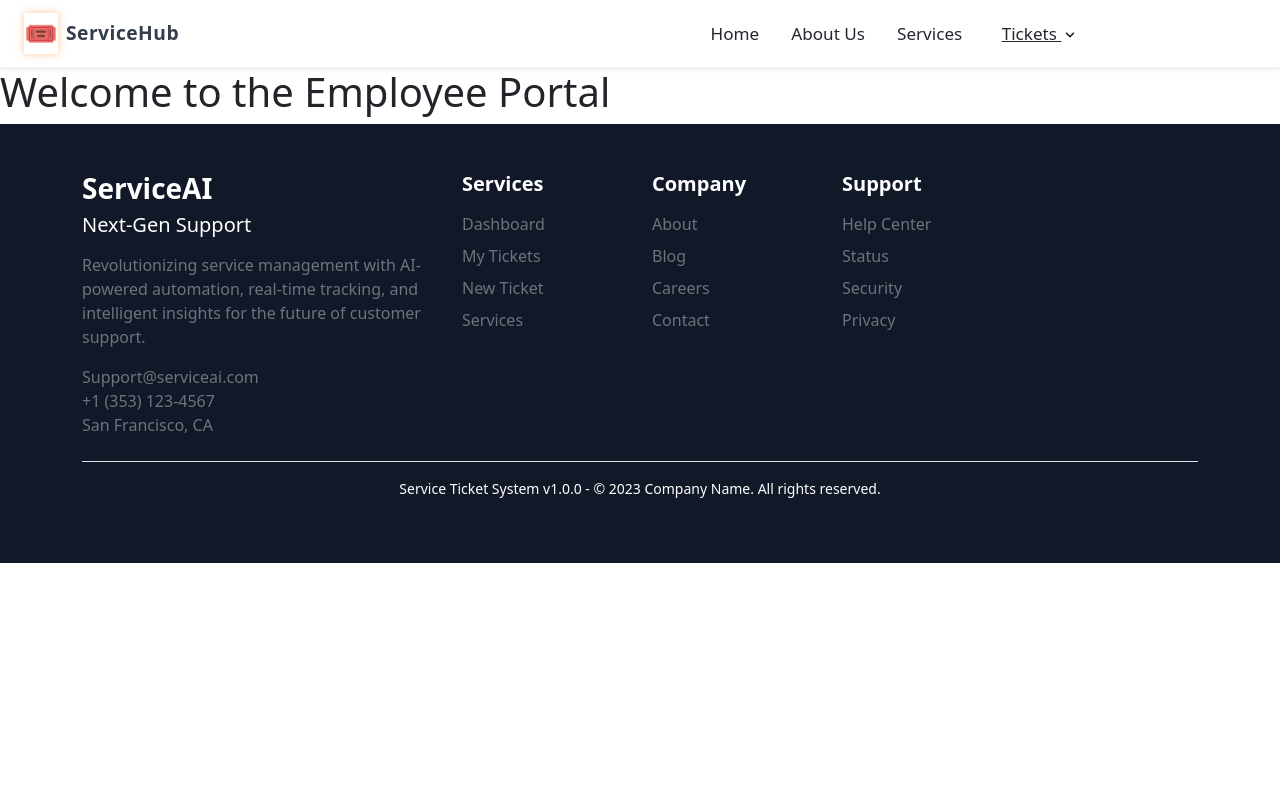
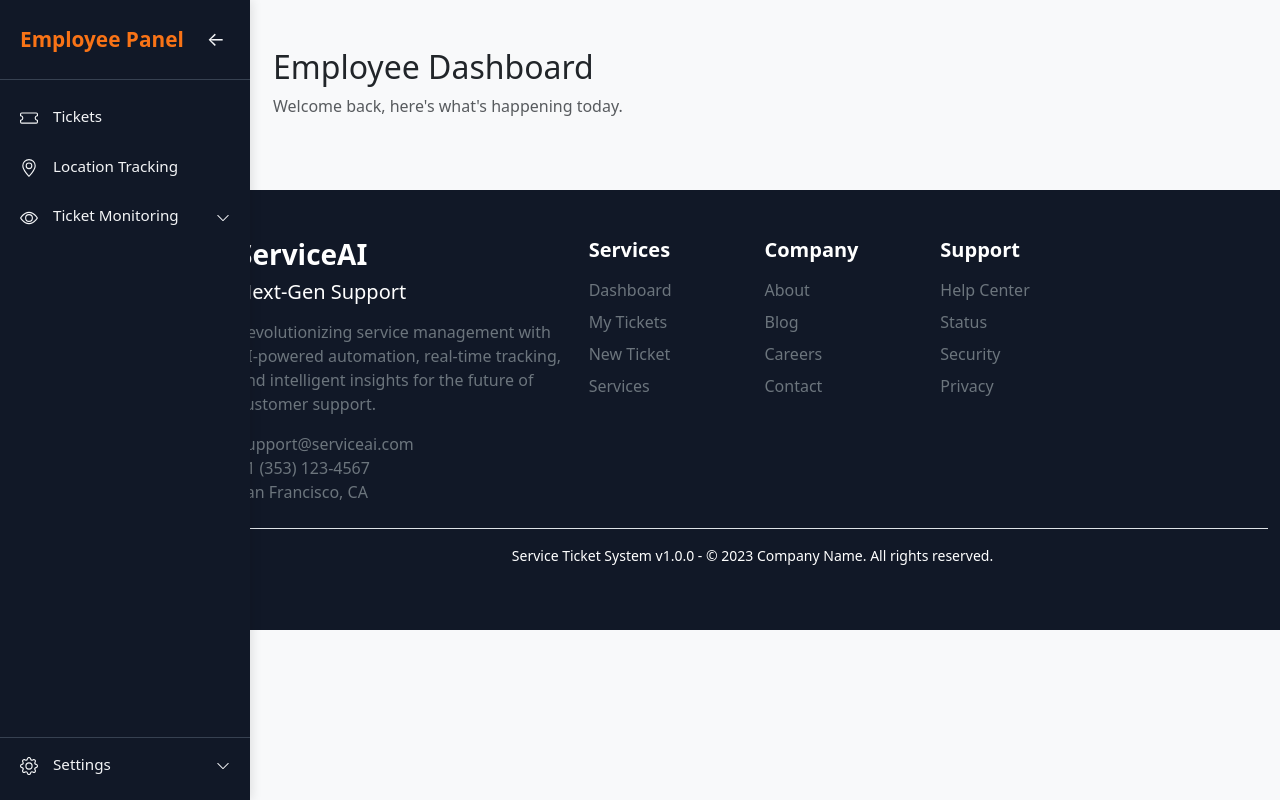
Before and after one commit to sangram8080-india/Service-Ticket-Platform-Frontend, a React (Create React App) app in the folder ticket-tool/: page /employee-portal in a window 1280 px wide. Built offline with nearby package versions, Linux system fonts and the light colour scheme.

Commit message:
update the responsiveness of the sidebar in the dashboard section

```diff
--- a/ticket-tool/src/App.js
+++ b/ticket-tool/src/App.js
@@ -9,6 +9,7 @@ import EmployeePortal from "./Pages/Employee/EmployeePortal";
 import RequestTracking from "./Pages/User/RequestTracking";
 import ForgotPassword from "./Pages/ForgetPassword";
 import ContactUs from "./Pages/ContactUs";
+// import HomeServicesSection from "./Pages/HomeServicesSection";
 function App() {
   return (
     <Router>
@@ -19,6 +20,7 @@ function App() {
           <Route path="/login" element={<Login />} />
           <Route path="/signup" element={<SignUp />} />
           <Route path="/forgot-password" element={<ForgotPassword />} />
+          {/* <Route path="/services" element={<HomeServicesSection />} /> */}
           <Route path="/contactus" element={<ContactUs />} />
           {/* ---user pages ---- */}
           <Route path="/newticket" element={<ServiceRequestForm />} />
--- a/ticket-tool/src/Components/CustomNavbar.jsx
+++ b/ticket-tool/src/Components/CustomNavbar.jsx
@@ -24,7 +24,7 @@ const CustomNavbar = () => (
         <Nav className="align-items-center gap-3">
           <Nav.Link href="/" className="nav-link-custom">Home</Nav.Link>
           <Nav.Link href="/" className="nav-link-custom">About Us</Nav.Link>
-          <Nav.Link href="/" className="nav-link-custom">Services</Nav.Link>
+          <Nav.Link href="/employee-portal" className="nav-link-custom">Services</Nav.Link>
           <Dropdown>
             <Dropdown.Toggle variant="link" className="nav-link-custom dropdown-toggle-no-arrow">
               Tickets <FaChevronDown size={10} style={{ marginLeft: 4 }} />
--- /dev/null
+++ b/ticket-tool/src/Components/EmployeeSideNav.jsx
@@ -0,0 +1,139 @@
+
+
+
+
+
+import React, { useState, useEffect } from 'react';
+import {
+  Ticket, GeoAlt, Eye, ChevronDown, Person, Gear, BoxArrowRight, List
+} from 'react-bootstrap-icons';
+import { Link } from 'react-router-dom';
+import '../Styles/SideNav.css';
+
+const EmployeeSideNav = ({ collapsed, setCollapsed }) => {
+  const [activeItem, setActiveItem] = useState('');
+  const [showSettingsMenu, setShowSettingsMenu] = useState(false);
+  const [showMonitoringSubmenu, setShowMonitoringSubmenu] = useState(false);
+  const [isMobile, setIsMobile] = useState(false);
+  const [mobileMenuOpen, setMobileMenuOpen] = useState(false);
+
+  useEffect(() => {
+    const handleResize = () => {
+      setIsMobile(window.innerWidth <= 768);
+      if (window.innerWidth > 768) setMobileMenuOpen(false);
+    };
+    handleResize();
+    window.addEventListener('resize', handleResize);
+    return () => window.removeEventListener('resize', handleResize);
+  }, []);
+
+  const toggleSidebar = () => {
+    if (isMobile) setMobileMenuOpen(!mobileMenuOpen);
+    else setCollapsed(!collapsed);
+    setShowSettingsMenu(false);
+    setShowMonitoringSubmenu(false);
+  };
+
+  const closeMobileMenu = () => { if (isMobile) setMobileMenuOpen(false); };
+
+  return (
+    <>
+      {isMobile && (
+        <button className="mobile-menu-toggle" onClick={toggleSidebar}>
+          <List size={24} />
+        </button>
+      )}
+      <div className={`sidebar-container${collapsed ? " collapsed" : ""}${mobileMenuOpen ? " mobile-open" : ""}`}>
+        <div className="sidebar-header">
+          {!collapsed && <h3>Employee Panel</h3>}
+          <button className="toggle-btn" onClick={toggleSidebar}>
+            {collapsed ? '→' : '←'}
+          </button>
+        </div>
+        <nav className="sidebar-nav">
+          <ul>
+            {/* Tickets */}
+            <li className={`nav-item${activeItem === 'Tickets' ? ' active' : ''}`}
+              onClick={() => {
+                setActiveItem('Tickets');
+                setShowMonitoringSubmenu(false);
+                closeMobileMenu();
+              }}>
+              <Link to="/tickets" className="nav-link">
+                <span className="nav-icon"><Ticket size={18} /></span>
+                {!collapsed && <span className="nav-text">Tickets</span>}
+              </Link>
+            </li>
+            {/* Location Tracking */}
+            <li className={`nav-item${activeItem === 'Location Tracking' ? ' active' : ''}`}
+              onClick={() => {
+                setActiveItem('Location Tracking');
+                setShowMonitoringSubmenu(false);
+                closeMobileMenu();
+              }}>
+              <Link to="/location-tracking" className="nav-link">
+                <span className="nav-icon"><GeoAlt size={18} /></span>
+                {!collapsed && <span className="nav-text">Location Tracking</span>}
+              </Link>
+            </li>
+            {/* Ticket Monitoring */}
+            <li className={`nav-item settings-item${activeItem === 'Ticket Monitoring' ? ' active' : ''}`}
+              onClick={() => {
+                setActiveItem('Ticket Monitoring');
+                setShowMonitoringSubmenu(!showMonitoringSubmenu);
+                setShowSettingsMenu(false);
+              }}>
+              <span className="nav-icon"><Eye size={18} /></span>
+              {!collapsed && (
+                <>
+                  <span className="nav-text">Ticket Monitoring</span>
+                  <span className={`chevron${showMonitoringSubmenu ? " open" : ""}`}><ChevronDown size={14} /></span>
+                </>
+              )}
+            </li>
+            {!collapsed && showMonitoringSubmenu && (
+              <div className="settings-menu">
+                <Link to="/monitoring/ongoing" className="settings-menu-item" onClick={closeMobileMenu}><span>Ongoing</span></Link>
+                <Link to="/monitoring/pending" className="settings-menu-item" onClick={closeMobileMenu}><span>Pending</span></Link>
+                <Link to="/monitoring/completed" className="settings-menu-item" onClick={closeMobileMenu}><span>Completed</span></Link>
+              </div>
+            )}
+          </ul>
+        </nav>
+        <div className="sidebar-footer">
+          <div className={`nav-item settings-item${activeItem === 'Settings' ? ' active' : ''}`}
+            onClick={() => {
+              setActiveItem('Settings');
+              setShowSettingsMenu(!showSettingsMenu);
+              setShowMonitoringSubmenu(false);
+            }}>
+            <span className="nav-icon"><Gear size={18} /></span>
+            {!collapsed && (
+              <>
+                <span className="nav-text">Settings</span>
+                <span className={`chevron${showSettingsMenu ? " open" : ""}`}><ChevronDown size={14} /></span>
+              </>
+            )}
+          </div>
+          {!collapsed && showSettingsMenu && (
+            <div className="settings-menu">
+              <Link to="/profile" className="settings-menu-item" onClick={closeMobileMenu}>
+                <span className="settings-icon"><Person size={16} /></span>
+                <span>Profile</span>
+              </Link>
+              <Link to="/login" className="settings-menu-item" onClick={closeMobileMenu}>
+                <span className="settings-icon"><BoxArrowRight size={16} /></span>
+                <span>Logout</span>
+              </Link>
+            </div>
+          )}
+        </div>
+      </div>
+      {isMobile && mobileMenuOpen && (
+        <div className="sidebar-overlay" onClick={toggleSidebar} />
+      )}
+    </>
+  );
+};
+
+export default EmployeeSideNav;
--- a/ticket-tool/src/Pages/Admin/Dashboard.jsx
+++ b/ticket-tool/src/Pages/Admin/Dashboard.jsx
@@ -1,39 +1,101 @@
+
 import React from "react";
 import { Container, Row, Col, Card, Table } from "react-bootstrap";
 import SideNav from "../../Components/SideNav";
 import Footer from "../../Components/Footer";
 import "../../Styles/Dashboard.css";
+import { useState, useEffect } from "react";
+
 
 const Dashboard = () => {
+  const [collapsed, setCollapsed] = useState(false);
+
   const stats = [
-    { title: "Total Tickets", value: "142", change: "↑ 12.5%", updated: "just now" },
-    { title: "Pending Tickets", value: "24", change: "↓ 3.2%", updated: "just now" },
-    { title: "Resolved Today", value: "89", change: "↑ 8.7%", updated: "1h ago" },
-    { title: "Active Employees", value: "15", change: "↑ 2.1%", updated: "just now" }
+    {
+      title: "Total Tickets",
+      value: "142",
+      change: "↑ 12.5%",
+      updated: "just now",
+    },
+    {
+      title: "Pending Tickets",
+      value: "24",
+      change: "↓ 3.2%",
+      updated: "just now",
+    },
+    {
+      title: "Resolved Today",
+      value: "89",
+      change: "↑ 8.7%",
+      updated: "1h ago",
+    },
+    {
+      title: "Active Employees",
+      value: "15",
+      change: "↑ 2.1%",
+      updated: "just now",
+    },
   ];
 
   const recentTickets = [
-    { id: "#TKT-0012", subject: "Printer not working", priority: "High", status: "Pending" },
-    { id: "#TKT-0011", subject: "Email configuration issue", priority: "Medium", status: "Progress" },
-    { id: "#TKT-0010", subject: "Software installation request", priority: "Low", status: "Resolved" },
-    { id: "#TKT-0009", subject: "Network connectivity problem", priority: "High", status: "Pending" },
-    { id: "#TKT-0008", subject: "Password reset request", priority: "Medium", status: "Resolved" }
+    {
+      id: "#TKT-0012",
+      subject: "Printer not working",
+      priority: "High",
+      status: "Pending",
+    },
+    {
+      id: "#TKT-0011",
+      subject: "Email configuration issue",
+      priority: "Medium",
+      status: "Progress",
+    },
+    {
+      id: "#TKT-0010",
+      subject: "Software installation request",
+      priority: "Low",
+      status: "Resolved",
+    },
+    {
+      id: "#TKT-0009",
+      subject: "Network connectivity problem",
+      priority: "High",
+      status: "Pending",
+    },
+    {
+      id: "#TKT-0008",
+      subject: "Password reset request",
+      priority: "Medium",
+      status: "Resolved",
+    },
   ];
 
   const locations = [
-    "Saint Rancas", "Hizrovia", "Boomtown", "Holborn",
-    "Cie Reewell", "Finsburg", "City of London",
-    "London", "Southwich", "The Borough"
+    "Saint Rancas",
+    "Hizrovia",
+    "Boomtown",
+    "Holborn",
+    "Cie Reewell",
+    "Finsburg",
+    "City of London",
+    "London",
+    "Southwich",
+    "The Borough",
   ];
 
   return (
+    <>
+      <div className="dashboard-layout">
+        <SideNav collapsed={collapsed} setCollapsed={setCollapsed} />
+        <div className="main-content">
           <div className="dashboard-wrapper d-flex">
-      <SideNav />
             <div className="dashboard-content flex-grow-1">
-        <Container fluid className="p-4 pb-5">
+              <Container fluid className="p-5 pb-5">
                 <div className="mb-4">
                   <h2>Dashboard</h2>
-            <p className="text-muted">Welcome back, here's what's happening today.</p>
+                  <p className="text-muted">
+                    Welcome back, here's what's happening today.
+                  </p>
                 </div>
 
                 <Row className="mb-4">
@@ -44,11 +106,19 @@ const Dashboard = () => {
                           <h6 className="text-muted">{stat.title}</h6>
                           <div className="d-flex justify-content-between align-items-end">
                             <h3 className="mb-0">{stat.value}</h3>
-                      <small className={stat.change.includes("↑") ? "text-success" : "text-danger"}>
+                            <small
+                              className={
+                                stat.change.includes("↑")
+                                  ? "text-success"
+                                  : "text-danger"
+                              }
+                            >
                               {stat.change}
                             </small>
                           </div>
-                    <small className="text-muted">Updated {stat.updated}</small>
+                          <small className="text-muted">
+                            Updated {stat.updated}
+                          </small>
                         </Card.Body>
                       </Card>
                     </Col>
@@ -62,7 +132,13 @@ const Dashboard = () => {
                         <h5>Ticket Status Overview</h5>
                       </Card.Header>
                       <Card.Body>
-                  <div className="text-center py-4" style={{ height: "250px", backgroundColor: "#f1f1f1" }}>
+                        <div
+                          className="text-center py-4"
+                          style={{
+                            height: "250px",
+                            backgroundColor: "#f1f1f1",
+                          }}
+                        >
                           <p className="text-muted">Ticket Status Chart</p>
                         </div>
                       </Card.Body>
@@ -89,23 +165,35 @@ const Dashboard = () => {
                                 <td>{ticket.id}</td>
                                 <td>{ticket.subject}</td>
                                 <td>
-                            <span className={`badge ${
-                              ticket.priority === "High" ? "bg-danger" :
-                              ticket.priority === "Medium" ? "bg-warning text-dark" : "bg-info text-dark"
-                            }`}>
+                                  <span
+                                    className={`badge ${
+                                      ticket.priority === "High"
+                                        ? "bg-danger"
+                                        : ticket.priority === "Medium"
+                                        ? "bg-warning text-dark"
+                                        : "bg-info text-dark"
+                                    }`}
+                                  >
                                     {ticket.priority}
                                   </span>
                                 </td>
                                 <td>
-                            <span className={`badge ${
-                              ticket.status === "Resolved" ? "bg-success" :
-                              ticket.status === "Progress" ? "bg-primary" : "bg-secondary"
-                            }`}>
+                                  <span
+                                    className={`badge ${
+                                      ticket.status === "Resolved"
+                                        ? "bg-success"
+                                        : ticket.status === "Progress"
+                                        ? "bg-primary"
+                                        : "bg-secondary"
+                                    }`}
+                                  >
                                     {ticket.status}
                                   </span>
                                 </td>
                                 <td>
-                            <button className="btn btn-sm btn-outline-secondary">✉️</button>
+                                  <button className="btn btn-sm btn-outline-secondary">
+                                    ✉️
+                                  </button>
                                 </td>
                               </tr>
                             ))}
@@ -123,7 +211,10 @@ const Dashboard = () => {
                       <Card.Body style={{ height: "300px", overflowY: "auto" }}>
                         <div className="d-flex flex-wrap">
                           {locations.map((location, index) => (
-                      <span key={index} className="badge bg-light text-dark me-2 mb-2">
+                            <span
+                              key={index}
+                              className="badge bg-light text-dark me-2 mb-2"
+                            >
                               {location}
                             </span>
                           ))}
@@ -140,6 +231,9 @@ const Dashboard = () => {
               <Footer />
             </div>
           </div>
+        </div>
+      </div>
+    </>
   );
 };
 
--- a/ticket-tool/src/Pages/Employee/EmployeePortal.jsx
+++ b/ticket-tool/src/Pages/Employee/EmployeePortal.jsx
@@ -1,14 +1,37 @@
-import React from "react";
-import CustomNavbar from "../../Components/CustomNavbar";
+import React, { useState } from "react";
 import Footer from "../../Components/Footer";
-import SideNav from "../../Components/SideNav";
+import EmployeeSideNav from "../../Components/EmployeeSideNav";
+import "../../Styles/Dashboard.css"; // Layour CSS yaha import karein
+import { Container, Row, Col, Card, Table } from "react-bootstrap";
+
 export default function Dashboard() {
+  const [collapsed, setCollapsed] = useState(false);
+
   return (
-    <>
-    {/* <SideNav /> */}
-      <CustomNavbar />
-      <h1>Welcome to the Employee Portal</h1>
-      <Footer />
+      <>
+      <div className="dashboard-layout">
+        <EmployeeSideNav collapsed={collapsed} setCollapsed={setCollapsed} />
+        <div className="main-content">
+          <div className="dashboard-wrapper d-flex">
+            <div className="dashboard-content flex-grow-1">
+              <Container fluid className="p-5 pb-5">
+                <div className="mb-4">
+                  <h2>Employee Dashboard</h2>
+                  <p className="text-muted">
+                    Welcome back, here's what's happening today.
+                  </p>
+                </div>
+
+
+
+
+              </Container>
+
+              <Footer />
+            </div>
+          </div>
+        </div>
+      </div>
     </>
   );
 }
--- a/ticket-tool/src/Styles/Dashboard.css
+++ b/ticket-tool/src/Styles/Dashboard.css
@@ -3,7 +3,6 @@
 }
 
 .dashboard-content {
-  margin-left: 250px; /* Adjust according to SideNav width */
   background-color: #f8f9fa;
   width: 100%;
 }
@@ -14,3 +13,32 @@
     padding: 1rem;
   }
 }
+
+
+
+
+.dashboard-layout {
+  display: flex;
+  width: 100%;
+  min-height: 100vh;
+}
+
+.main-content {
+  flex: 1 1 0%;
+  transition: margin-left 0.3s;
+  margin-left: 225px;
+  background: #f9fafb;
+}
+
+.sidebar-container.collapsed + .main-content,
+.main-content.collapsed {
+  margin-left: 46px;
+}
+
+/* Mobile pe always 0 margin (sidebar overlay mode) */
+@media (max-width: 768px) {
+  .main-content {
+    margin-left: 0 !important;
+    padding: 24px 8px;
+  }
+}
```
Also changed, not shown: ticket-tool/src/Pages/HomeServicesSection.jsx (added), ticket-tool/src/Styles/HomeServicesSection.css (added), ticket-tool/src/Styles/SideNav.css (line endings or trailing spaces). Lines whose indentation alone changed are shown as unchanged.
